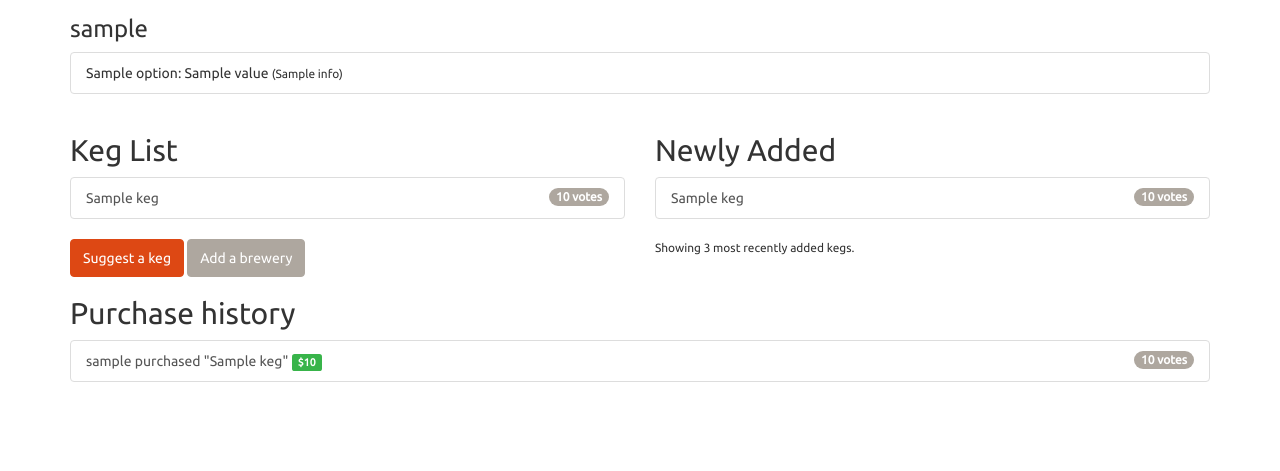
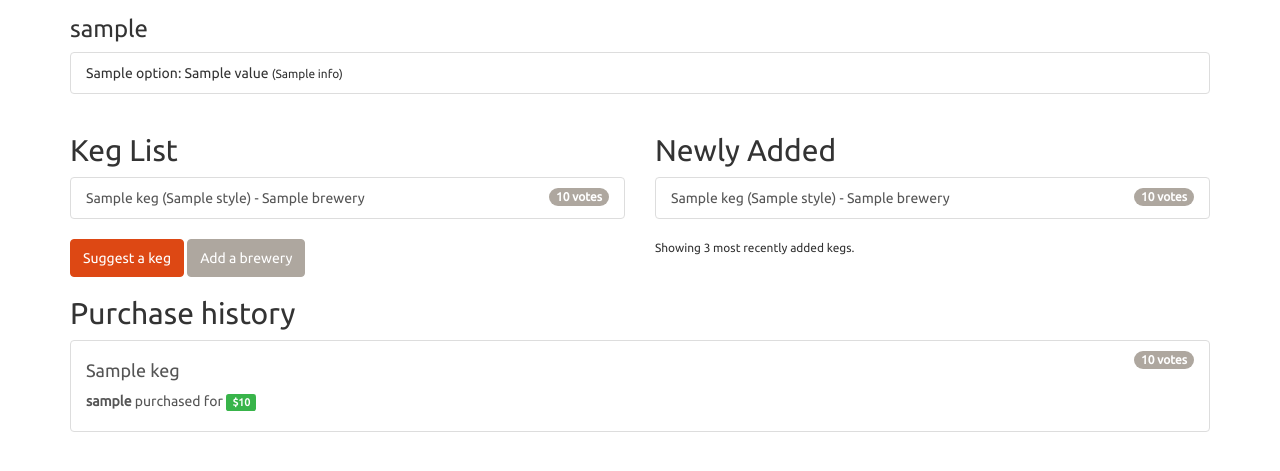
Before and after one commit to cibyr/kegstarter, a Django app: template main/templates/index.html in a window 1280 px wide. Shown: the part 229-700 px from the top of the page. Run offline with Django 3.2, Linux system fonts and the light colour scheme; the template is opened without the code that fills it: most values are stand-ins (such as "Sample title", 1, 10 or a date in 2020); parts of the project's set-up code (start-up, migrations or seed data) failed here and were passed over; some libraries are stand-ins or nearby versions.

Commit message:
Group Lists are now displayed properly

```diff
--- a/main/templates/index.html
+++ b/main/templates/index.html
@@ -25,9 +25,9 @@
             <ul class="list-group">
             {% for option in current_kegmaster_payment_options %}
                 <li class="list-group-item">
+                    {% if option.preferred %}<span class="badge">Preferred</span>{% endif %}
                     {{ option.name }}: {{ option.value }}
                     {% if option.info %}<small>({{ option.info }})</small>{% endif %}
-                    {% if option.preferred %}<span class="badge">Preferred</span>{% endif %}
                 </li>
             {% endfor %}
             </ul>
@@ -46,8 +46,12 @@
         <ul class="list-group">
         {% for keg in kegs %}
             <a href="{{ keg.get_absolute_url }}" class="list-group-item">
-                {{ keg }}
                 <span class="badge">{{ keg.votes }} votes</span>
+                {{ keg.name }}
+                {% if keg.style %}
+                    ({{ keg.style }})
+                {% endif %}
+                - {{ keg.brewery }}
             </a>
         {% endfor %}
         </ul>
@@ -58,8 +62,12 @@
         <ul class="list-group">
         {% for keg in winning_kegs %}
             <a href="{{ keg.get_absolute_url }}"  class="list-group-item">
-                {{ keg }}
                 <span class="badge">{{ keg.votes }} votes</span>
+                {{ keg.name }}
+                {% if keg.style %}
+                    ({{ keg.style }})
+                {% endif %}
+                - {{ keg.brewery }}
             </a>
         {% endfor %}
         </ul>
@@ -78,9 +86,10 @@
             <ul class="list-group">
             {% for purchase in purchase_history %}
                 <a href="{{ purchase.keg.get_absolute_url }}" class="list-group-item">
-                    {{ purchase.user.username }} purchased "{{ purchase.keg }}"
-                    <span class="label label-success">${{ purchase.keg.price }}</span>
                     <span class="badge">{{ purchase.keg.votes }} votes</span>
+                    <h4>{{ purchase.keg }}</h4>
+                    <p><strong>{{ purchase.user.username }}</strong>
+                        purchased for <span class="label label-success">${{ purchase.keg.price }}</span></p>
                 </a>
             {% endfor %}
             </ul>
```
